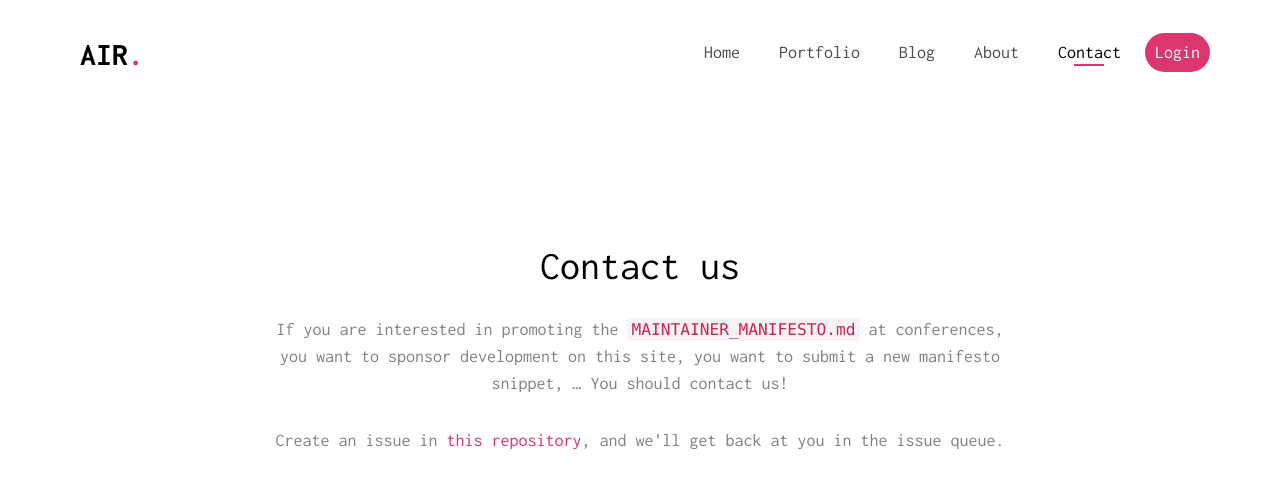
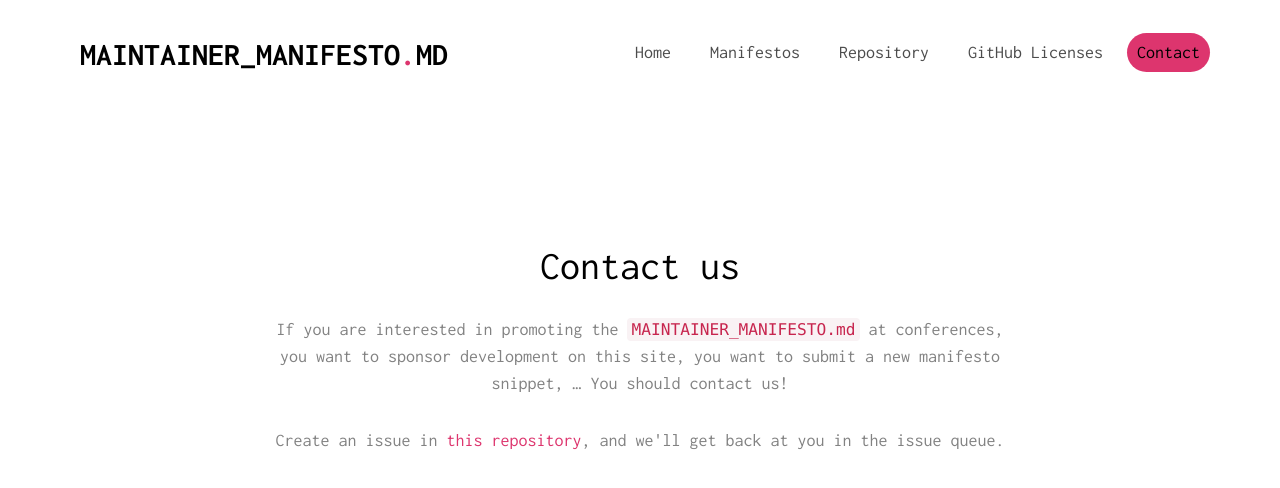
Before and after one commit to maintenance-manifesto/maintenance-manifesto.github.io, a plain HTML site: page contact.html in a window 1280 px wide. Drawn offline with nearby package versions, Linux system fonts and the light colour scheme; a script that the page names is missing; files whose address does not match are found by name.

Commit message:
fix: feedback fixes

```diff
--- a/contact.html
+++ b/contact.html
@@ -53,24 +53,28 @@
       <div class="container">
         <div class="row">
           <div class="col-xs-2">
-            <div id="fh5co-logo"><a href="index.html">Air<span>.</span></a></div>
+            <div id="fh5co-logo"><a href="index.html">MAINTAINER_MANIFESTO<span>.</span>md</a></div>
           </div>
           <div class="col-xs-10 text-right menu-1">
             <ul>
               <li><a href="index.html">Home</a></li>
-              <li><a href="portfolio.html">Portfolio</a></li>
               <li class="has-dropdown">
-                <a href="blog.html">Blog</a>
+                <a href="https://github.com/maintenance-manifesto/manifestos">Manifestos</a>
                 <ul class="dropdown">
-                  <li><a href="#">Web Design</a></li>
-                  <li><a href="#">eCommerce</a></li>
-                  <li><a href="#">Branding</a></li>
-                  <li><a href="#">API</a></li>
+                  <li><a href="https://github.com/maintenance-manifesto/manifestos">Manifestos</a>
+                  </li>
+                  <li><a href="https://www.lullabot.com/articles/healthy-open-source-maintenance">Article</a>
+                  </li>
+                  <li><a
+                      href="https://www.drupal.org/project/drupalorg/issues/3082225">Drupal.org</a>
+                  </li>
                 </ul>
               </li>
-              <li><a href="about.html">About</a></li>
-              <li class="active"><a href="contact.html">Contact</a></li>
-              <li class="btn-cta"><a href="#"><span>Login</span></a></li>
+              <li><a
+                  href="https://github.com/maintenance-manifesto/maintenance-manifesto.github.io">Repository</a>
+              </li>
+              <li><a href="https://developer.github.com/v3/licenses/">GitHub Licenses</a></li>
+              <li class="btn-cta active"><a href="contact.html"><span>Contact</span></a></li>
             </ul>
           </div>
         </div>
```
Also changed, not shown: index.html (+3 -3 lines).
